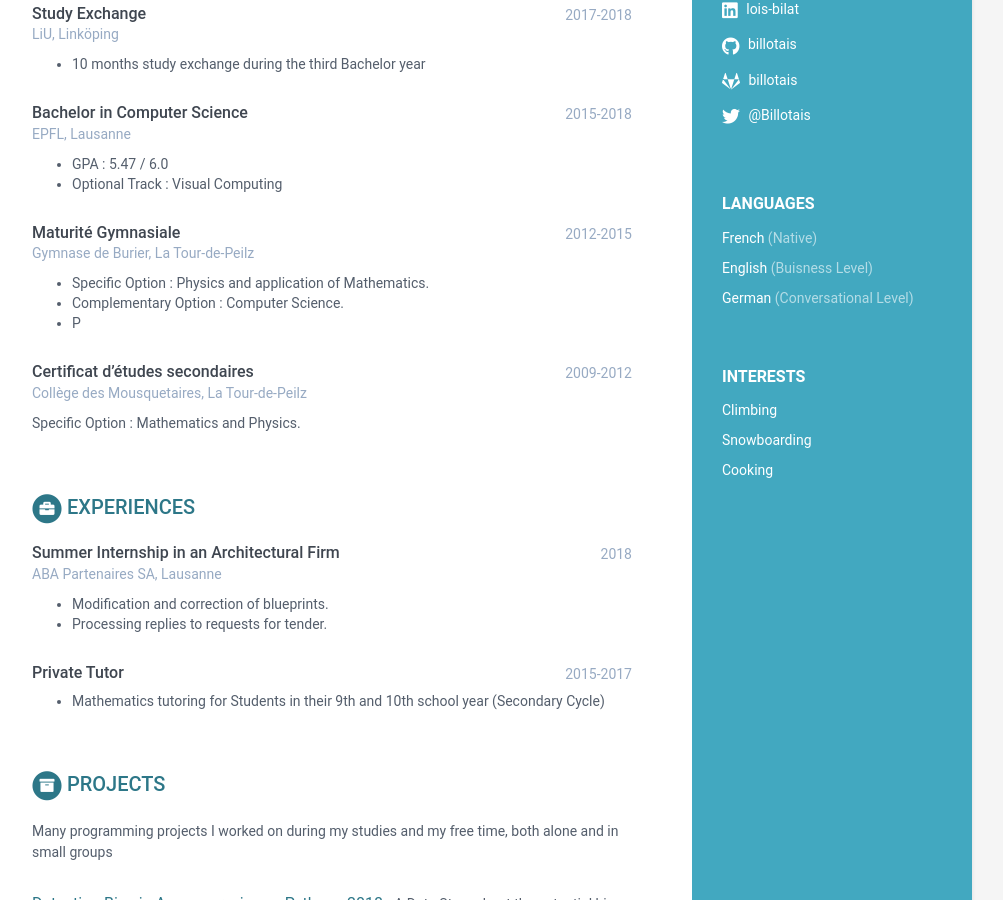
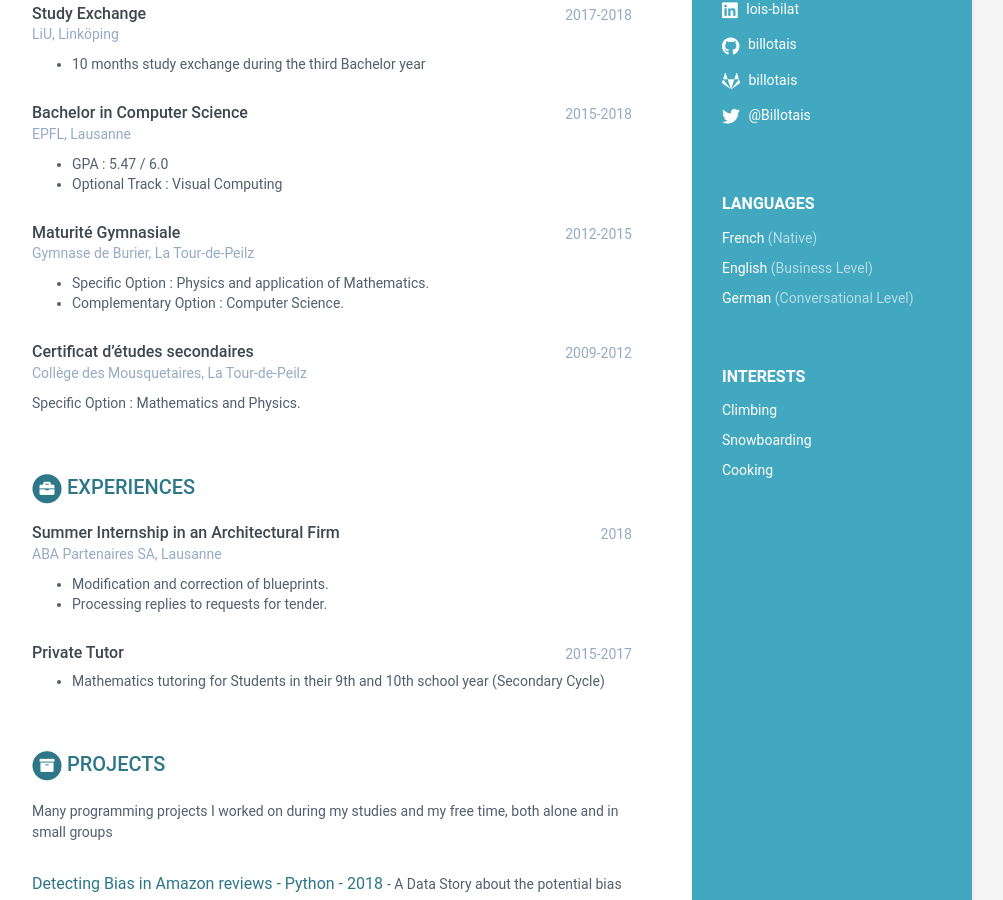
Before and after one commit to Billotais/cv, a Jekyll site: the page built from index.html, in a window 1280 px wide and 900 px high, scrolled down 387 px. Shown: the whole window, without its empty margins (168-1171 px from the left). Built offline with Jekyll 4.4.1, drawn with Linux system fonts in a browser that asks for light colours.

Commit message:
Update data.yml

```diff
--- a/_data/data.yml
+++ b/_data/data.yml
@@ -29,7 +29,7 @@ sidebar:
         level: Native
 
       - idiom: English
-        level: Buisness Level
+        level: Business Level
 
       - idiom: German
         level: Conversational Level
@@ -76,7 +76,6 @@ education:
       details: |
        - Specific Option : Physics and application of Mathematics.
        - Complementary Option : Computer Science.
-       - P
 
     - degree: Certificat d’études secondaires
       university:  Collège des Mousquetaires, La Tour-de-Peilz
```
